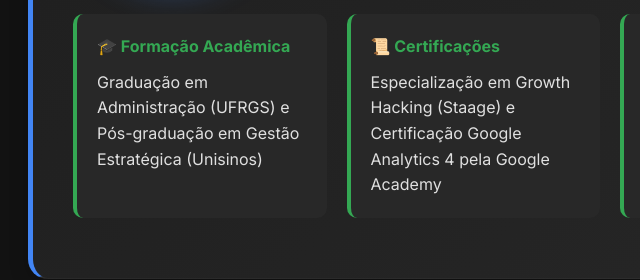
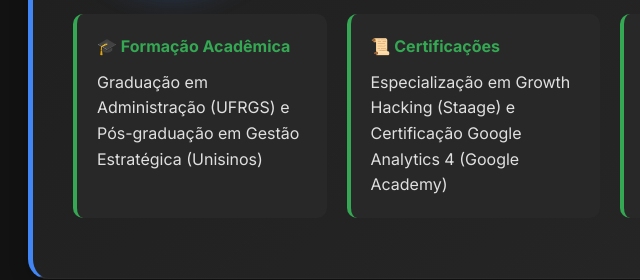
Before and after one commit to JacqueGW/scale-with-martech, a plain HTML site: page index.html in a window 1280 px wide. Shown: the part 7471-7751 px from the top of the page, 32-672 px from the left. Drawn offline with Linux system fonts and the light colour scheme.

Commit message:
Update index.html

```diff
--- a/index.html
+++ b/index.html
@@ -948,7 +948,7 @@
                 </div>
                 <div class="credential-item">
                     <h4>📜 Certificações</h4>
-                    <p>Especialização em Growth Hacking (Staage) e Certificação Google Analytics 4 pela Google Academy</p>
+                    <p>Especialização em Growth Hacking (Staage) e Certificação Google Analytics 4 (Google Academy)</p>
                 </div>
                 <div class="credential-item">
                     <h4>💼 Expertise</h4>
```
